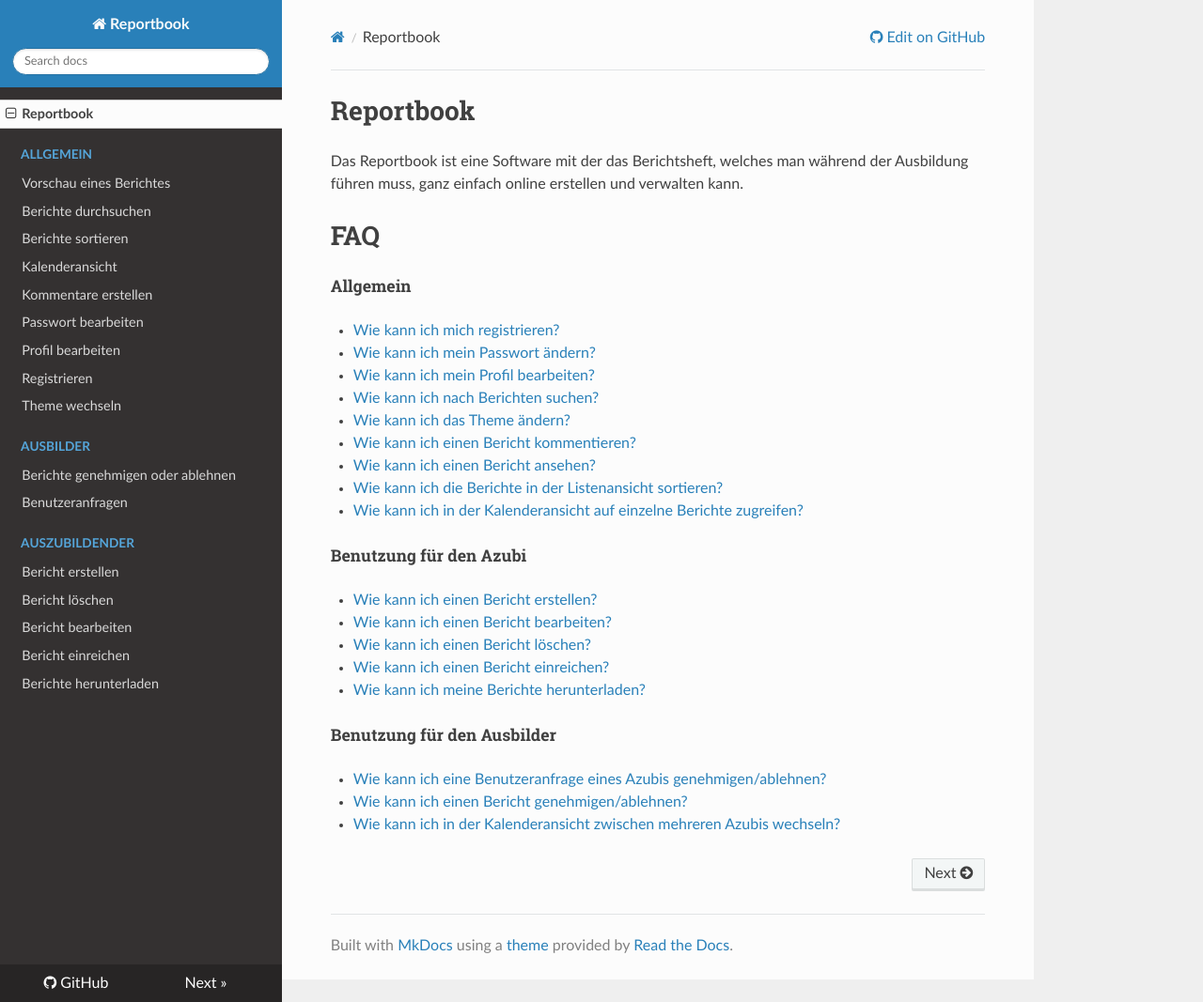
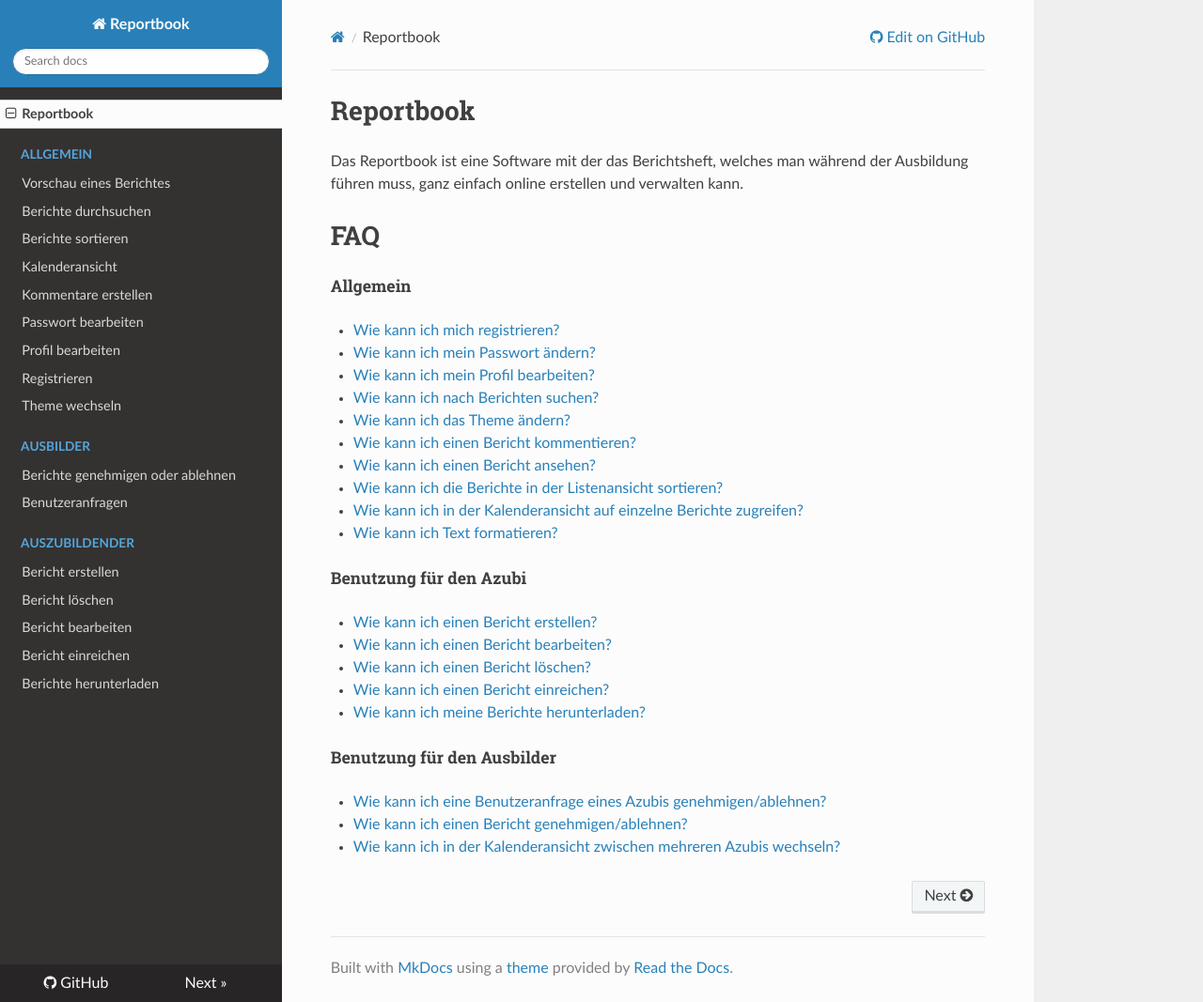
Before and after one commit to Jimdo/reportbook-docs, an MkDocs documentation site: the page built from docs/index.md, in a window 1280 px wide and 1067 px high. Shown: the whole window at 94% size. Built offline with MkDocs 1.6.1, drawn with Linux system fonts in a browser that asks for light colours; nearby versions of some CDN libraries.

Commit message:
Add link to Medium Editor topic

```diff
--- a/docs/index.md
+++ b/docs/index.md
@@ -14,6 +14,7 @@ Das Reportbook ist eine Software mit der das Berichtsheft, welches man während
   - [Wie kann ich einen Bericht ansehen?](Allgemein/Bericht-ansehen.md)
   - [Wie kann ich die Berichte in der Listenansicht sortieren?](Allgemein/Berichte-sortieren.md)
   - [Wie kann ich in der Kalenderansicht auf einzelne Berichte zugreifen?](Allgemein/Bericht-ansehen.md)
+  - [Wie kann ich Text formatieren?](Allgemein/Medium-Editor.md)
 
 ##### Benutzung für den Azubi
   - [Wie kann ich einen Bericht erstellen?](Auszubildender/Bericht-erstellen.md)
```
